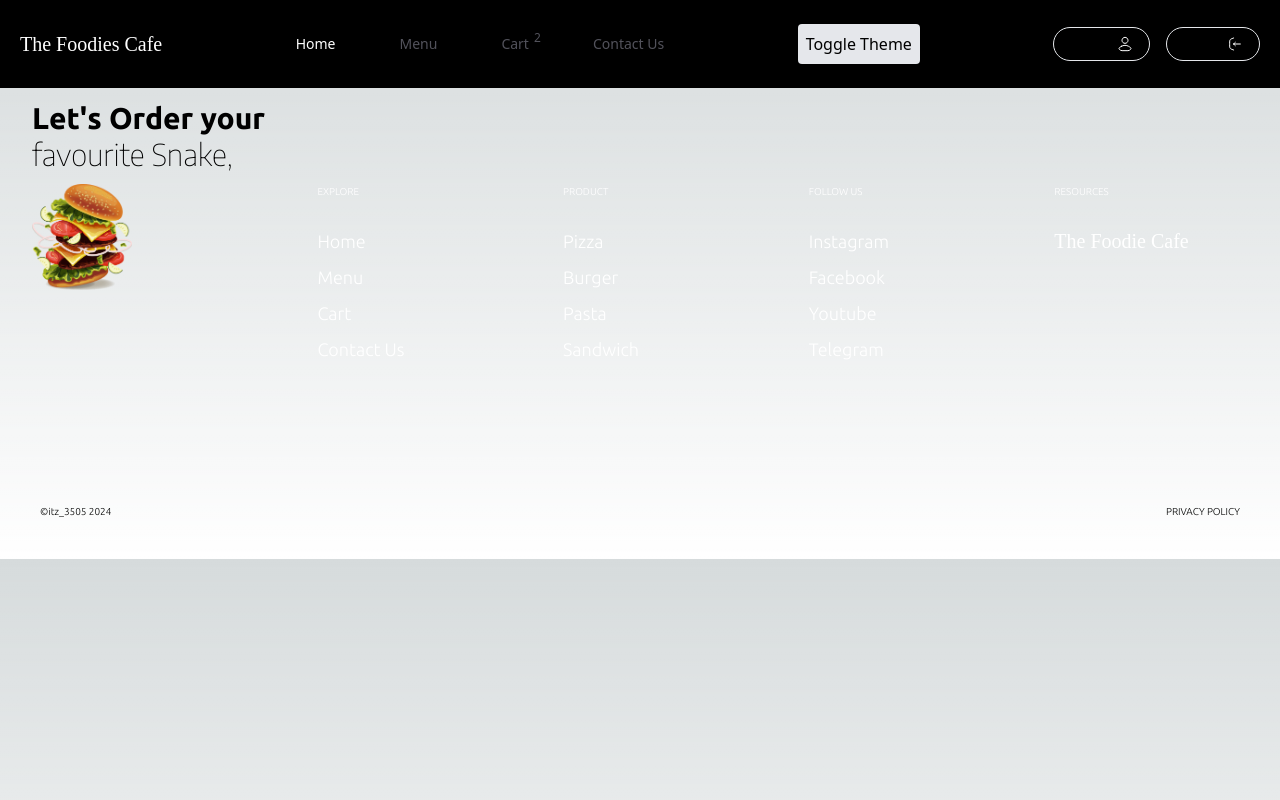
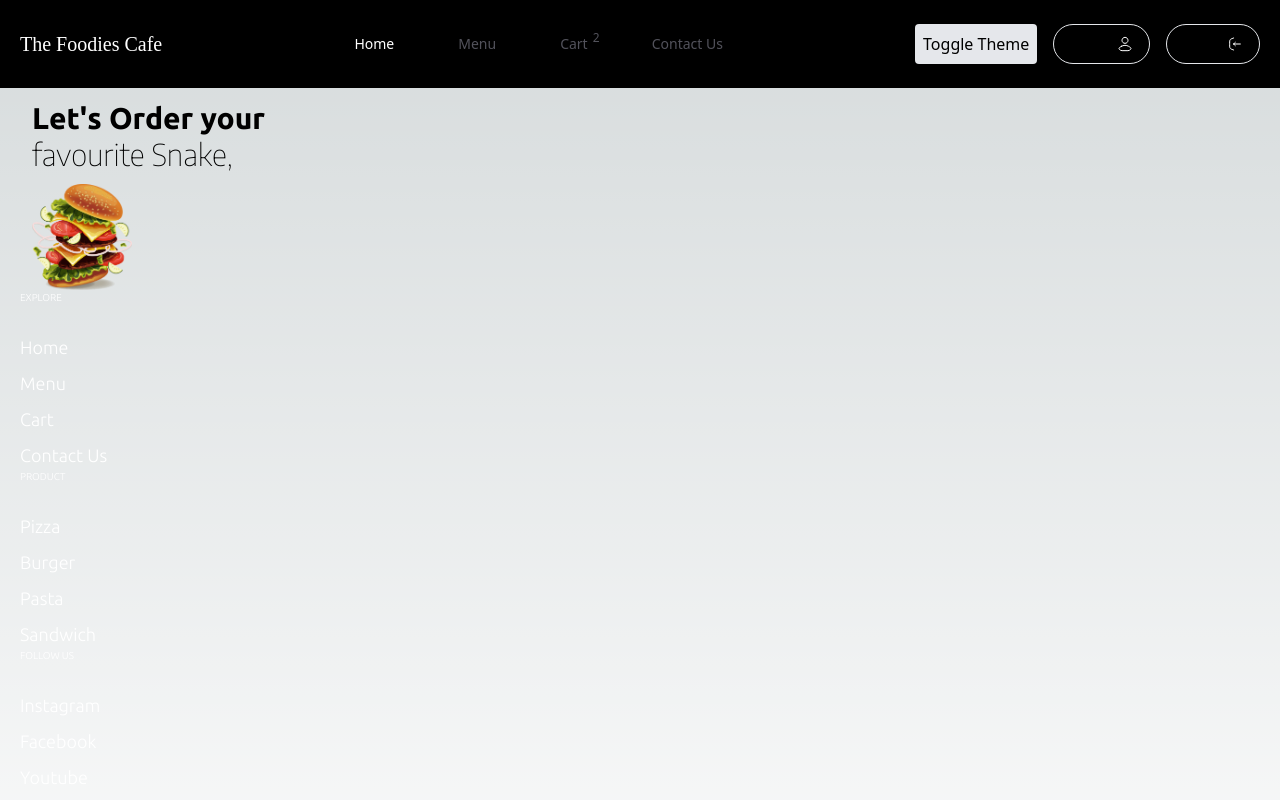
Before and after one commit to Dineshyadav3505/PizzaDeliveryApp, a Next.js app: page / in a window 1280 px wide. Shown: the top 800 px of the page. Built offline with nearby package versions, Linux system fonts and the light colour scheme; a web font is replaced by a local one.

Commit message:
Update Footer and Navbar styles

```diff
--- a/src/components/Layouts/Footer.js
+++ b/src/components/Layouts/Footer.js
@@ -24,9 +24,9 @@ const Footer = () => {
   return (
     <>
     <div className="">
-      <div className="flex font-Ubuntu font-light w-full">
+      <div className="flex flex-wrap flex-col lg:flex-row gap-16 lg:gap-0 font-Ubuntu font-light w-full">
           {/* IMAGES */}
-          <div className="min-h-56 w-full px-8">
+          <div className=" w-full px-8">
             <img className='' src="/img/png.png" alt="logo" width="100" height="100" />
           </div>
         {/* EXPLORE */}
@@ -41,7 +41,7 @@ const Footer = () => {
           </ul>
         </div>
         {/* PRODUCT */}
-        <div className="min-h-56 w-full ">
+        <div className=" w-full ">
           <h6 className='text-[10px] text-white px-5 mb-7 dark:text-zinc-700'>PRODUCT</h6>
           <ul className='flex  flex-col gap-2'>
             {PRODUCT.map((item, index) => (
@@ -52,7 +52,7 @@ const Footer = () => {
           </ul>
         </div>
         {/* FOLLOW */}
-        <div className="min-h-56 w-full">
+        <div className="w-full">
           <h6 className='text-[10px] text-white px-5 mb-7 dark:text-zinc-700'>FOLLOW US</h6>
           <ul className='flex flex-col gap-2'>
             {FOLLOW.map((item, index) => (
@@ -63,7 +63,7 @@ const Footer = () => {
           </ul>
         </div>
         {/* RESOURCES */}
-        <div className="min-h-56 w-full">
+        <div className="w-full">
           <h6 className='text-[10px] text-white px-5 mb-7 dark:text-zinc-700'>RESOURCES</h6>
           <a href="/" className='text-white text-xl font-logo capitalize px-5 py-1 dark:text-zinc-700'>the foodie cafe</a>
         </div>
--- a/src/components/Layouts/Navbar.js
+++ b/src/components/Layouts/Navbar.js
@@ -13,7 +13,7 @@ const Navbar = () => {
 
   return (
     <header>
-        <div className="py-6 w-screen sticky px-5 dark:bg-slate-300 bg-[#000000] flex items-center overflow-x-hidden justify-between">
+        <div className="py-6 w-screen sticky lg:px-5 dark:bg-slate-300 bg-[#000000] flex items-center overflow-x-hidden justify-between">
           {/* Logo and Name  */}
             <Link href="/" className='flex gap-2 items-end select-none'>
               <h1 className='text-xl font-logo text-white'>The Foodies Cafe</h1>
@@ -28,12 +28,13 @@ const Navbar = () => {
               <Link href='/contactus' className={`font-first text-sm hover:text-white ${pathname === '/contactus' ? 'text-white' : 'text-zinc-600'}`}>Contact Us</Link>
             </div>
 
-            <div className="">
+            <div className="flex gap-4 ">
               <ThemeSwitcher />
-            </div>
-            <div className="lg:flex gap-4 px-0 hidden">
-              <Button1 label="Sign In" href="/signin" img="img/signin.svg" />
-              <Button1 label="Log In"  href="/login" img="img/login.svg" bg="#7c5c13" />
+
+              <div className="lg:flex gap-4 px-0 hidden">
+                <Button1 label="Sign In" href="/signin" img="img/signin.svg" />
+                <Button1 label="Log In"  href="/login" img="img/login.svg" bg="#7c5c13" />
+              </div>
             </div>
 
             <div className="lg:hidden">
```
